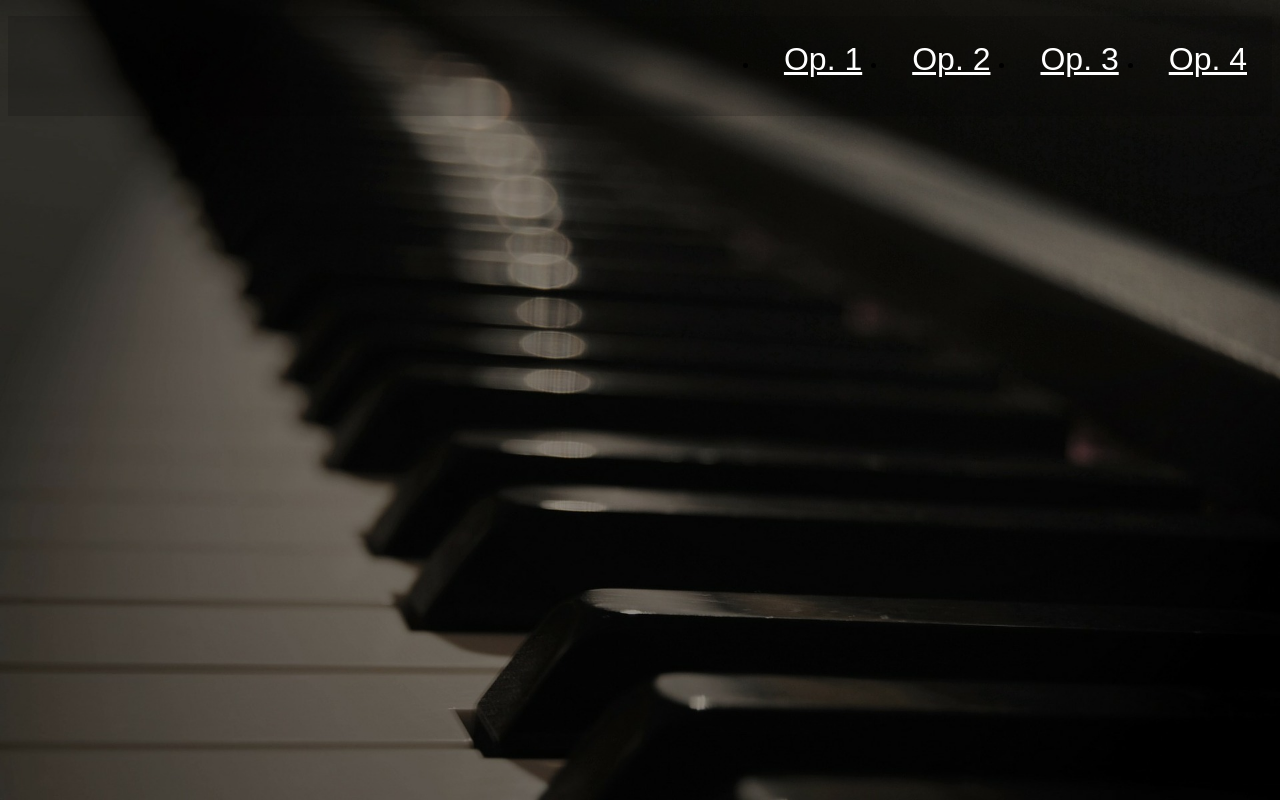
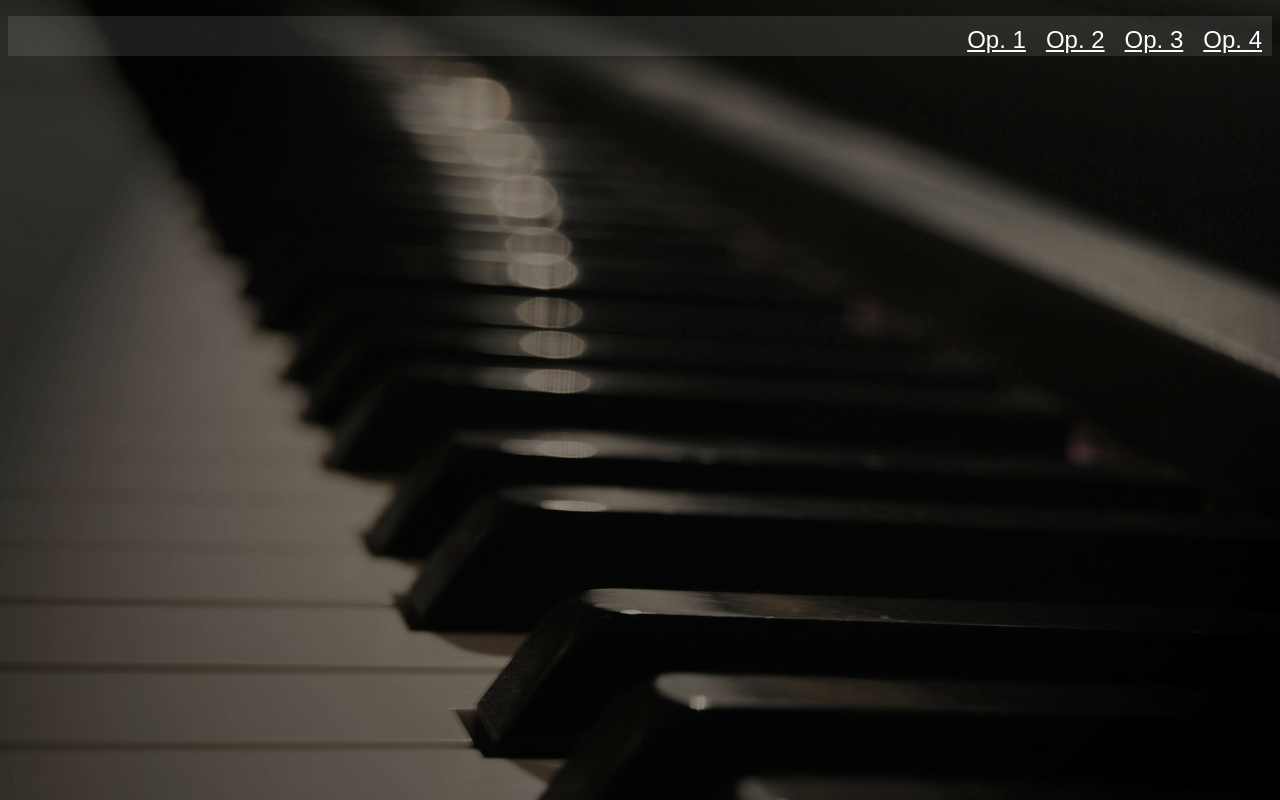
Before and after one commit to Hansen-Thomas/Hansen-Thomas.github.io, a plain HTML site: page index.html in a window 1280 px wide. Drawn offline with Linux system fonts and the light colour scheme.

Commit message:
change style

```diff
--- a/style.css
+++ b/style.css
@@ -11,8 +11,8 @@ body {
 }
 
 nav {
-  background-color: rgba(0, 0, 0, 0.15);
-  height: 100px;
+  background-color: rgba(255, 255, 255, 0.1);
+  height: 5vh;
   align-items: center;
 }
 
@@ -21,12 +21,15 @@ nav ul {
   justify-content: end;
 }
 
-nav ul li a {
+nav ul li {
   display: inline-block;
+  padding: 10px;
+  font-size: 1.5rem;
+  font-family: Gotham Rounded, sans-serif;
+}
+
+nav a {
   color: white;
-  font-size: 2em;
-  font-family: Gotham Rounded, sans-serif;
-  padding: 25px;
 }
 
 nav ul li a:hover {
```
